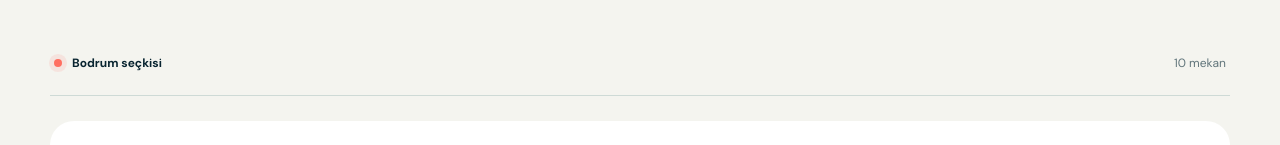
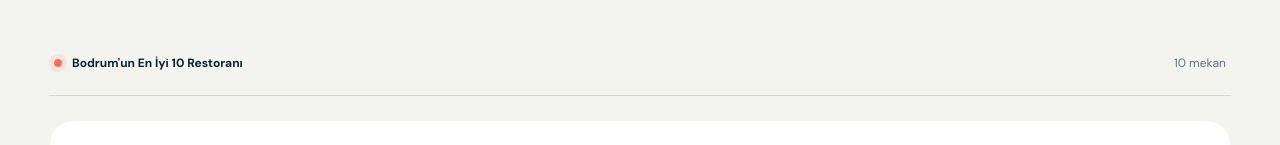
Before and after one commit to Wonmania/catcholiday-website, a website: page bodrum/en-iyi-restoranlar.html in a window 1280 px wide. Shown: the part 985-1130 px from the top of the page. Drawn offline with Linux system fonts and the light colour scheme; no server answers.

Commit message:
fix: match restaurant list label to page title

```diff
--- a/bodrum/en-iyi-restoranlar.html
+++ b/bodrum/en-iyi-restoranlar.html
@@ -47,7 +47,7 @@
           <p>Bodrum'da restoran seçerken yalnızca menüye değil, mekanın bulunduğu bölgeye ve planladığınız saate de dikkat etmek gerekiyor. Merkez ve marina çevresi yürüyerek keşfetmek isteyenler için hareketli bir atmosfer sunarken Bitez daha sakin, Gümbet ise canlı ve ulaşımı kolay alternatifleriyle öne çıkıyor. Özellikle yaz aylarında gün batımı ve akşam saatleri hızlı dolabildiği için popüler mekanlarda önceden rezervasyon yapmak iyi bir fikir.</p>
           <p>Aşağıdaki seçkide farklı bütçelere ve damak zevklerine uygun restoranları tek bakışta karşılaştırabilir; adres, değerlendirme ve çalışma durumu bilgilerini inceleyebilir, tercih ettiğiniz mekanın web sitesine veya harita konumuna doğrudan ulaşabilirsiniz.</p>
         </div>
-        <div class="guide-toolbar"><div><span class="live-dot"></span><b>Bodrum seçkisi</b></div><span>10 mekan</span></div>
+        <div class="guide-toolbar"><div><span class="live-dot"></span><b>Bodrum'un En İyi 10 Restoranı</b></div><span>10 mekan</span></div>
         <div class="restaurant-grid" id="restaurant-list" aria-live="polite">
           <div class="restaurant-loading"><span></span><span></span><span></span><p>Restoranlar hazırlanıyor…</p></div>
         </div>
```
